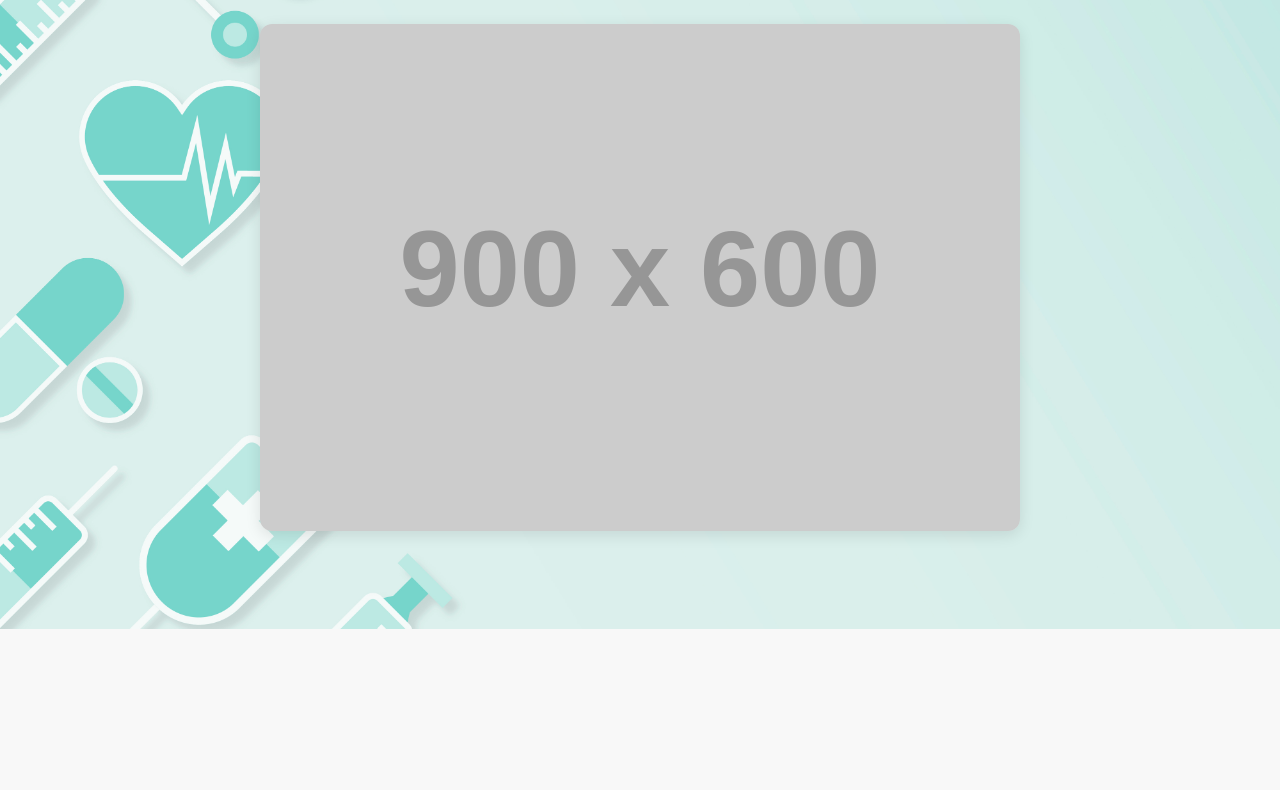
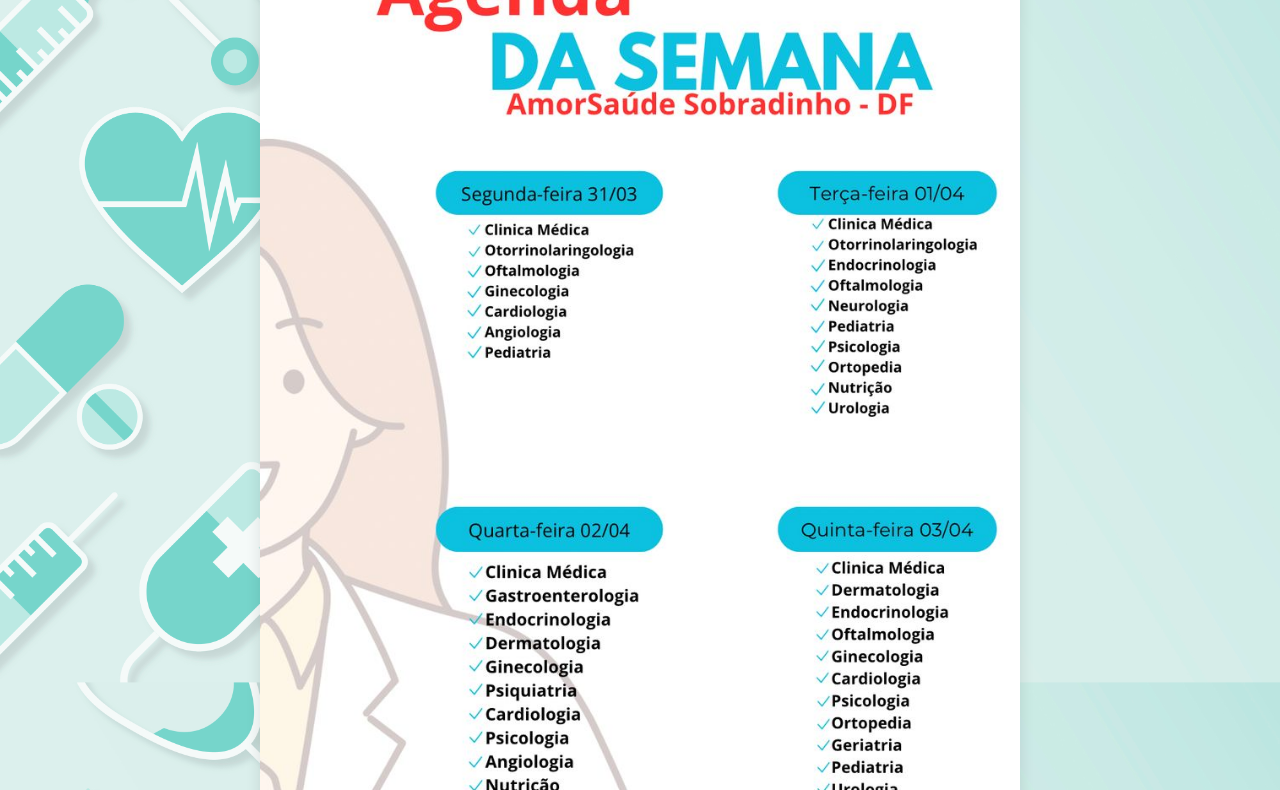
Before and after one commit to CauaMarques-Byte/AmorSaude, a plain HTML site: page FormaDePagamento.html in a window 1280 px wide. Shown: the part 171-961 px from the top of the page. Before the commit the page ends 800 px from the top, so only its background shows below. Drawn offline with nearby package versions, Linux system fonts and the light colour scheme; placeholder pictures from the web are drawn by us; files whose address does not match are found by name.

Commit message:
Update FormaDePagamento.html

```diff
--- a/FormaDePagamento.html
+++ b/FormaDePagamento.html
@@ -21,7 +21,7 @@
         <!-- Galeria de Imagens -->
         <div class="image-gallery">
             <!-- Imagem principal -->
-            <img src="Imagens/Agenda Semanal.jpeg"
+            <img src="Agenda Semanal.jpeg"
                  onerror="this.onerror=null;this.src='https://placehold.co/900x600/CCCCCC/333333?text=Image+Not+Found';"
                  alt="Placeholder para a imagem principal"
                  class="gallery-image">
```
